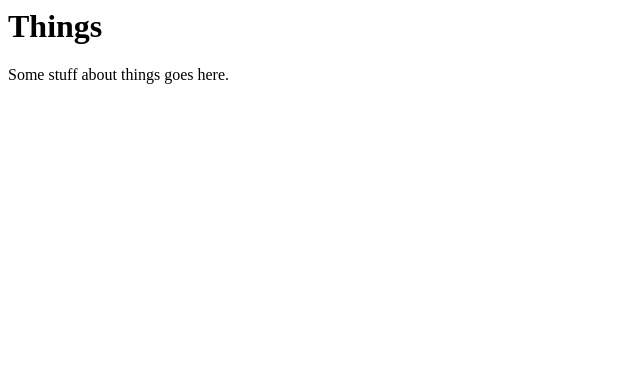
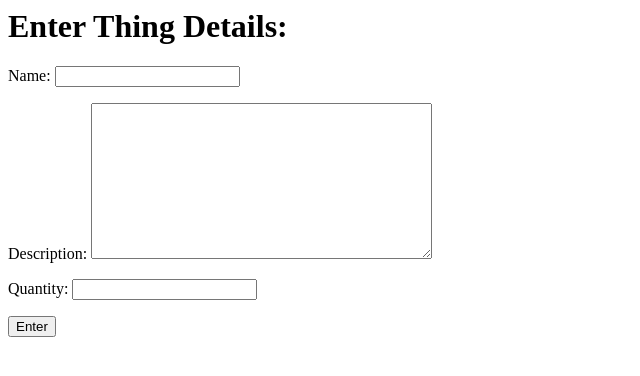
Before and after one commit to KCL-SEG/things-2-Armaan63, a Django app: template things/templates/home.html in a window 1280 px wide. Shown: the top 376 px of the page, without its empty margins (0-640 px from the left). Run offline with Django 3.2, Linux system fonts and the light colour scheme; the template is opened without the code that fills it: values named after a table or form of the project are taken from there, others are empty.

Commit message:
Add things form to home view

```diff
--- a/things/templates/home.html
+++ b/things/templates/home.html
@@ -1,11 +1,13 @@
 <html>
-<head>
-  <title>Things</title>
-</head>
-<body>
-  <h1>
-    Things
-  </h1>
-  <p>Some stuff about things goes here.</p>
-</body>
+    <head>
+        <title>Thing</title>
+    </head>
+    <body>
+        <h1>Enter Thing Details:</h1>
+        <form action="{% url 'home' %}" method="post">
+            {% csrf_token %}
+            {{ form.as_p }}
+            <input type="submit" value="Enter">
+        </form>
+    </body>
 </html>
--- a/things/views.py
+++ b/things/views.py
@@ -1,4 +1,6 @@
 from django.shortcuts import render
+from .forms import ThingForm
 
 def home(request):
+    form = ThingForm()
     return render(request, 'home.html', {'form': form})
```
